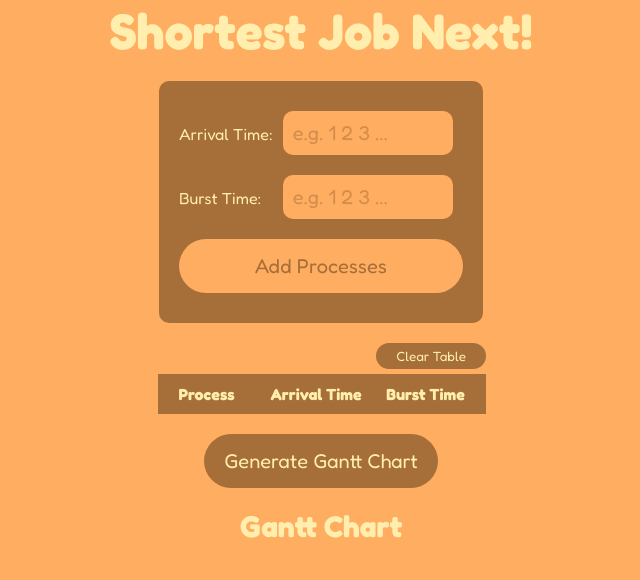
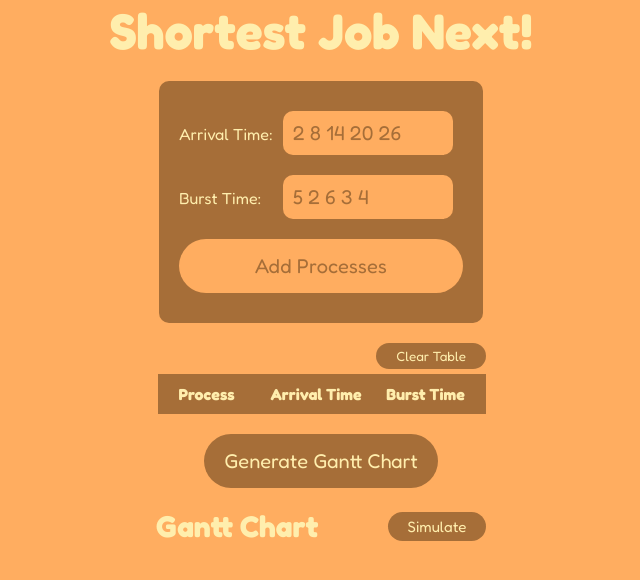
Before and after one commit to klyneajido/SJN, a React (Vite) app: page / in a window 1280 px wide. Shown: the top 580 px of the page, without its empty margins (319-959 px from the left). Built offline with nearby package versions, Linux system fonts and the light colour scheme.

Commit message:
Simulate Button

```diff
--- /dev/null
+++ b/src/assets/css/simulateButton.module.css
@@ -0,0 +1,17 @@
+.buttonContainer{
+    display: flex;
+    justify-content: center;
+    align-items: center;
+}
+.simulateBtn{
+    padding: 5px 20px;
+    background-color: #A66E38;
+    border-radius: 40px;
+    margin-bottom: 20px;
+    border: none;
+    color: #FFEEAD;
+    font-size: 15px;
+    cursor: pointer;
+    max-width: 300px;
+    transition: background-color 0.3s ease;
+}
--- a/src/components/GanttChart.jsx
+++ b/src/components/GanttChart.jsx
@@ -1,6 +1,7 @@
 import { useState } from "react";
 import { Chart } from "react-google-charts";
 import styles from "../assets/css/ganttChart.module.css";
+import SimulateButton from "./SimulateButton";
 export default function GanttChart({ processes, ganttChartData, setGanttChartData }) {
 
   function generateGanttChart() {
@@ -101,7 +102,10 @@ export default function GanttChart({ processes, ganttChartData, setGanttChartDat
   return (
     <div className={styles.mainContainer}>
       <button onClick={generateGanttChart} className={styles.generateBtn}>Generate Gantt Chart</button>
+      <div className={styles.titleContainer}>
       <h2>Gantt Chart</h2>
+      <SimulateButton/>
+      </div>
 
       {ganttChartData.length > 0 && (
        <div  className={styles.ganttChartContainer}>
--- a/src/components/Home.jsx
+++ b/src/components/Home.jsx
@@ -5,11 +5,10 @@ import CustomAlert from "./CustomAlert";
 import styles from "../assets/css/home.module.css";
 export default function Home() {
   const [processes, setProcesses] = useState([]);
-  const [arrivalTime, setArrivalTime] = useState("");
-  const [burstTime, setBurstTime] = useState("");
+  const [arrivalTime, setArrivalTime] = useState("2 8 14 20 26"); //Sample Input
+  const [burstTime, setBurstTime] = useState("5 2 6 3 4"); //Sample Input
   const [ganttChartData, setGanttChartData] = useState([]);
   const [isAlertOpen, setAlertOpen] = useState(false);
-
 
   function handleAddProcess() {
     event.preventDefault();
--- /dev/null
+++ b/src/components/SimulateButton.jsx
@@ -0,0 +1,9 @@
+
+import styles from '../assets/css/simulateButton.module.css'
+export default function SimulateButton(){
+    return (
+        <div className={styles.buttonContainer}>
+            <button className={styles.simulateBtn}>Simulate</button>
+        </div>
+    );
+}
```
